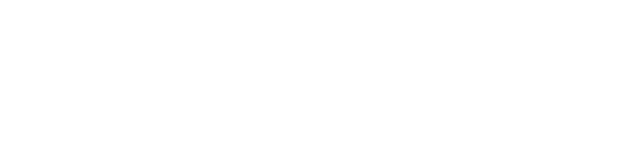
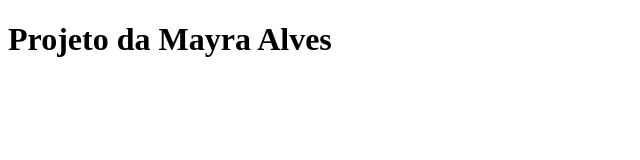
Before and after one commit to mayracalves/curso-git, a plain HTML site: page index.html in a window 1280 px wide. Shown: the whole page, without its empty margins (0-640 px from the left). Drawn offline with Linux system fonts and the light colour scheme.

```diff
--- a/index.html
+++ b/index.html
@@ -5,6 +5,6 @@
     <title></title>
   </head>
   <body>
-
+    <h1>Projeto da Mayra Alves</h1>
   </body>
 </html>
```
